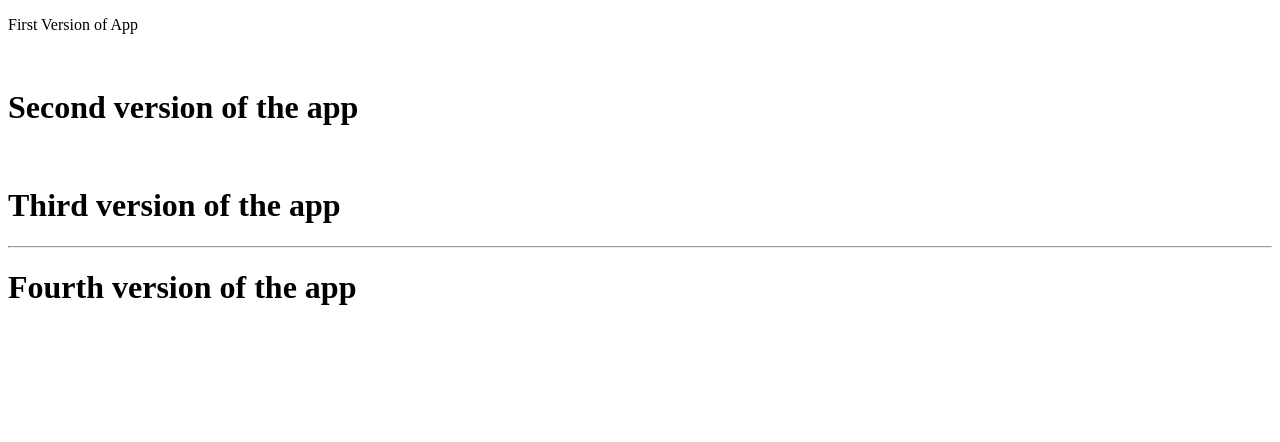
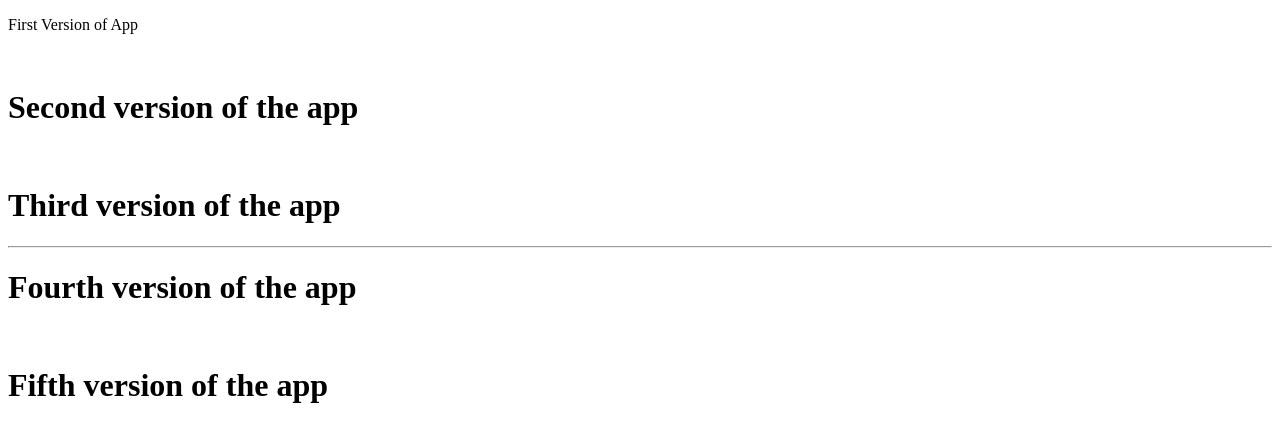
Before and after one commit to Pro-Fawad/Sample-repo, a plain HTML site: page index.html in a window 1280 px wide. Drawn offline with Linux system fonts and the light colour scheme.

Commit message:
Fifth version

```diff
--- a/index.html
+++ b/index.html
@@ -13,5 +13,7 @@
     <h1>Third version of the app</h1>
     <hr>
     <h1>Fourth version of the app</h1>
+    <br>
+    <h1>Fifth version of the app</h1>
 </body>
 </html>
```
